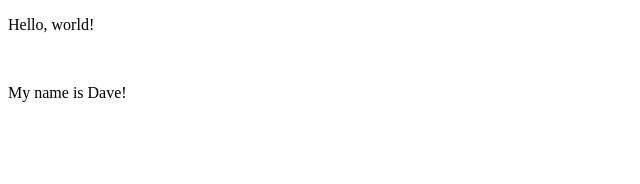
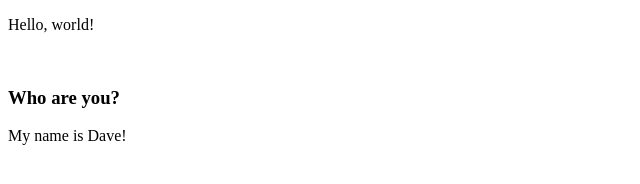
Before and after one commit to ernest-phillips/test, a plain HTML site: page index.html in a window 1280 px wide. Shown: the whole page, without its empty margins (0-640 px from the left). Drawn offline with Linux system fonts and the light colour scheme.

Commit message:
Update index.html (#12)

```diff
--- a/index.html
+++ b/index.html
@@ -7,7 +7,9 @@
 <body>
   <p>Hello, world!</p>
   </br>
+  <h3>Who are you?</h3>
   <p>My name is Dave!</p>
+
 
   </body>
 
```
